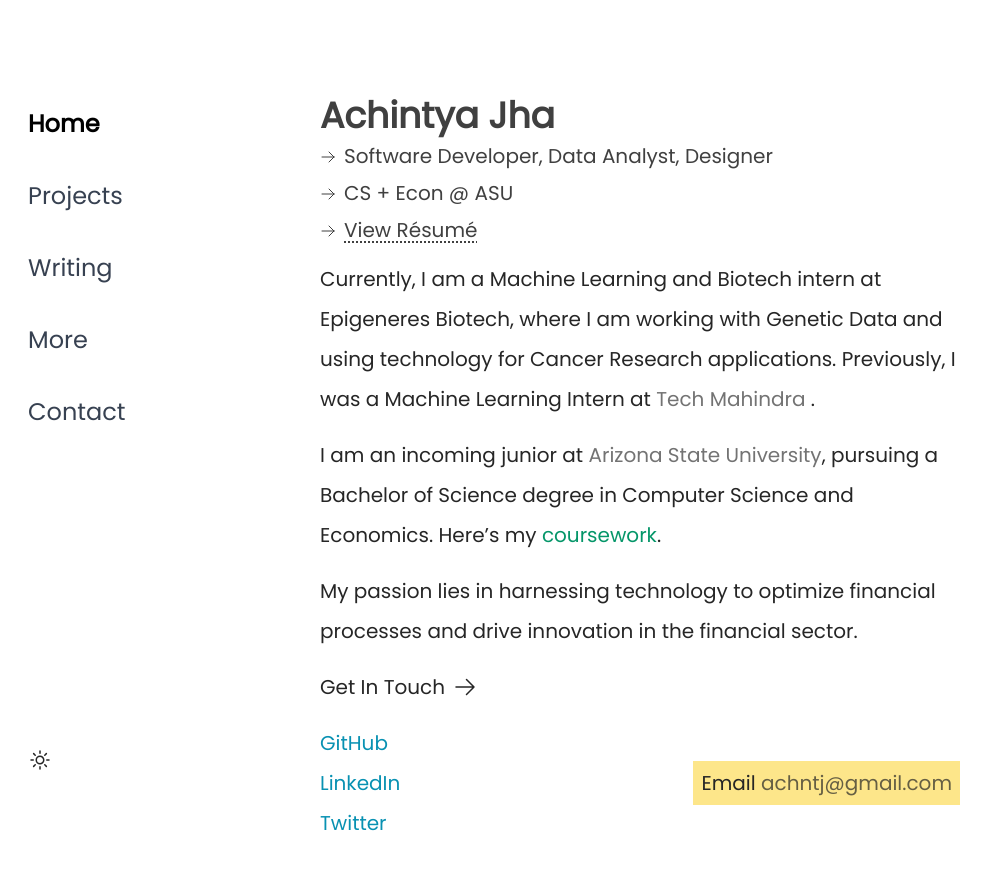
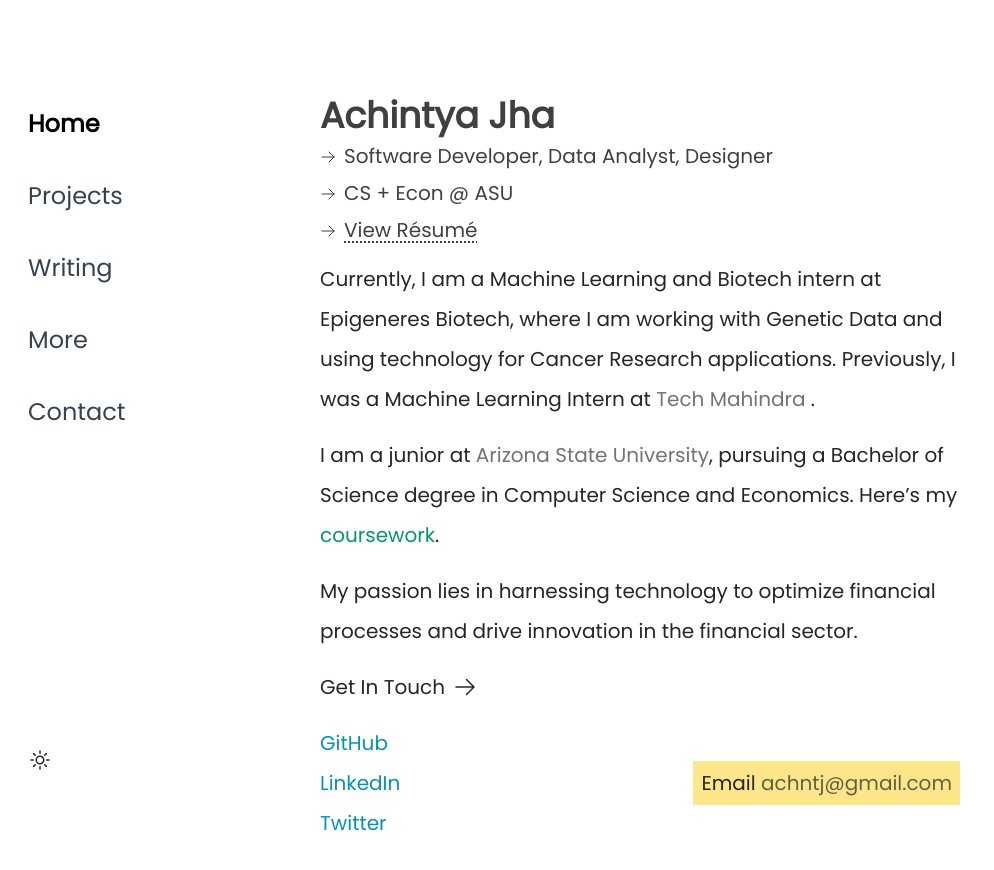
Before and after one commit to achntj/www, a Next.js app: page / in a window 1280 px wide. Shown: the top 870 px of the page, without its empty margins (0-994 px from the left). Built offline with nearby package versions, Linux system fonts and the light colour scheme.

Commit message:
content: update year at ASU

```diff
--- a/pages/index.tsx
+++ b/pages/index.tsx
@@ -45,7 +45,7 @@ export default function Home() {
           .
         </p>
         <p>
-          I am an incoming junior at{" "}
+          I am a junior at{" "}
           <a
             target="_blank"
             rel="noreferrer"
```
